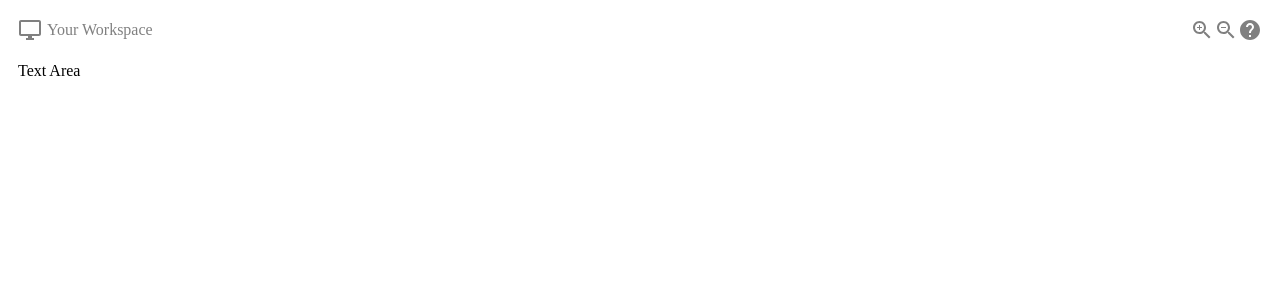
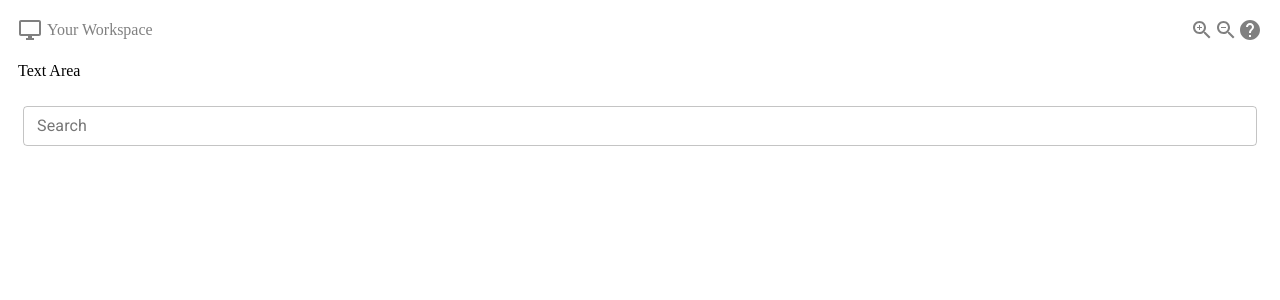
Before and after one commit to glowsplint/referencer, a Next.js app in the folder nextjs-frontend/: page /space/Editor in a window 1280 px wide. Shown: the top 300 px of the page. Built offline with nearby package versions, Linux system fonts and the light colour scheme.

Commit message:
Added search bar and migrated styles

```diff
--- a/nextjs-frontend/pages/space/ButtonPane.tsx
+++ b/nextjs-frontend/pages/space/ButtonPane.tsx
@@ -1,4 +1,4 @@
-import styles from "./ButtonPane.module.css";
+import styles from "../../styles/ButtonPane.module.css";
 import Fab from "@material-ui/core/Fab";
 import MenuIcon from "@material-ui/icons/Menu";
 import InvertColorsIcon from "@material-ui/icons/InvertColors";
--- a/nextjs-frontend/pages/space/Editor.tsx
+++ b/nextjs-frontend/pages/space/Editor.tsx
@@ -1,9 +1,31 @@
-import React from "react";
-import styles from "./Editor.module.css";
+import styles from "../../styles/Editor.module.css";
 import DesktopWindowsIcon from "@material-ui/icons/DesktopWindows";
 import ZoomInIcon from "@material-ui/icons/ZoomIn";
 import ZoomOutIcon from "@material-ui/icons/ZoomOut";
 import HelpIcon from "@material-ui/icons/Help";
+import TextField from "@material-ui/core/TextField";
+import Autocomplete from "@material-ui/lab/Autocomplete";
+import books from "./autocomplete";
+
+function SearchBar() {
+  return (
+    <Autocomplete
+      id="autocomplete"
+      freeSolo
+      fullWidth
+      options={books}
+      renderInput={(params) => (
+        <TextField
+          {...params}
+          label="Search"
+          size="small"
+          margin="normal"
+          variant="outlined"
+        />
+      )}
+    />
+  );
+}
 
 export default function App() {
   return (
@@ -22,6 +44,9 @@ export default function App() {
       </div>
 
       <div className={styles.editor_textarea}>Text Area</div>
+      <div className={styles.editor_searchbar}>
+        <SearchBar />
+      </div>
     </div>
   );
 }
--- a/nextjs-frontend/pages/space/SettingsPane.tsx
+++ b/nextjs-frontend/pages/space/SettingsPane.tsx
@@ -1,4 +1,4 @@
-import styles from "./SettingsPane.module.css";
+import styles from "../../styles/SettingsPane.module.css";
 import Typography from "@material-ui/core/Typography";
 import ExpandMore from "@material-ui/icons/ExpandMore";
 import PersonAddIcon from "@material-ui/icons/PersonAdd";
--- /dev/null
+++ b/nextjs-frontend/pages/space/autocomplete.tsx
@@ -0,0 +1,70 @@
+const books = [
+  "Genesis",
+  "Exodus",
+  "Leviticus",
+  "Numbers",
+  "Deuteronomy",
+  "Joshua",
+  "Judges",
+  "Ruth",
+  "1 Samuel",
+  "2 Samuel",
+  "1 Kings",
+  "2 Kings",
+  "1 Chronicles",
+  "2 Chronicles",
+  "Ezra",
+  "Nehemiah",
+  "Esther",
+  "Job",
+  "Psalms",
+  "Proverbs",
+  "Ecclesiastes",
+  "Song of Solomon",
+  "Isaiah",
+  "Jeremiah",
+  "Lamentations",
+  "Ezekiel",
+  "Daniel",
+  "Hosea",
+  "Joel",
+  "Amos",
+  "Obadiah",
+  "Jonah",
+  "Micah",
+  "Nahum",
+  "Habakkuk",
+  "Zephaniah",
+  "Haggai",
+  "Zechariah",
+  "Malachi",
+  "Matthew",
+  "Mark",
+  "Luke",
+  "John",
+  "Acts of the Apostles",
+  "Romans",
+  "1 Corinthians",
+  "2 Corinthians",
+  "Galatians",
+  "Ephesians",
+  "Philippians",
+  "Colossians",
+  "1 Thessalonians",
+  "2 Thessalonians",
+  "1 Timothy",
+  "2 Timothy",
+  "Titus",
+  "Philemon",
+  "Hebrews",
+  "James",
+  "1 Peter",
+  "2 Peter",
+  "1 John",
+  "2 John",
+  "3 John",
+  "Jude",
+  "Revelation",
+];
+
+export default books;
--- a/nextjs-frontend/pages/space/index.tsx
+++ b/nextjs-frontend/pages/space/index.tsx
@@ -3,7 +3,7 @@ import Head from "next/head";
 import ButtonPane from "./ButtonPane";
 import SettingsPane from "./SettingsPane";
 import Editor from "./Editor";
-import styles from "./App.module.css";
+import styles from "../../styles/App.module.css";
 import "@fontsource/roboto";
 
 import useMediaQuery from "@material-ui/core/useMediaQuery";
--- a/nextjs-frontend/pages/space/Editor.module.css
+++ b/nextjs-frontend/styles/Editor.module.css
@@ -1,7 +1,7 @@
 .editor {
   display: flex;
   flex-direction: column;
-  flex: 0.75;
+  flex: 1;
 }
 
 .editor_header {
@@ -39,3 +39,11 @@
   flex: 1;
   padding: 10px;
 }
+
+.editor_searchbar {
+  display: flex;
+  margin-bottom: 10px;
+  margin-left: 15px;
+  margin-right: 15px;
+  flex: 0;
+}
```
Also changed, not shown: nextjs-frontend/styles/App.module.css (renamed from nextjs-frontend/pages/space/App.module.css), nextjs-frontend/styles/ButtonPane.module.css (renamed from nextjs-frontend/pages/space/ButtonPane.module.css), nextjs-frontend/styles/SettingsPane.module.css (renamed from nextjs-frontend/pages/space/SettingsPane.module.css).
